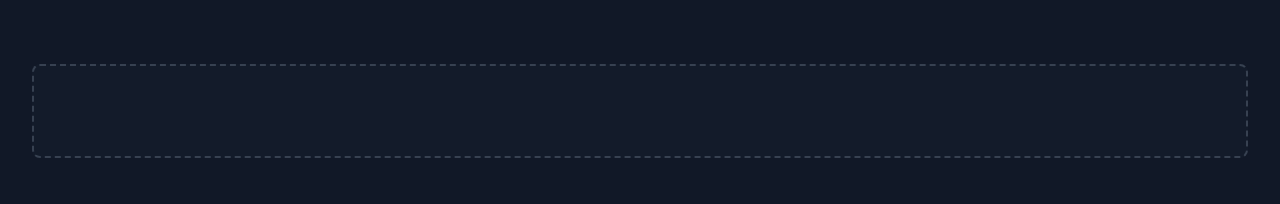
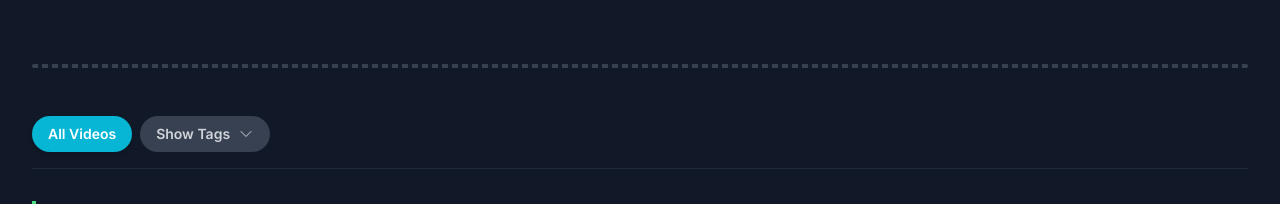
Before and after one commit to Benzee10/shinyvideos, a React (Vite) app: page /video/1 in a window 1280 px wide. Shown: the part 417-621 px from the top of the page. Built offline with nearby package versions, Linux system fonts and the light colour scheme.

Commit message:
Update HomePage.tsx

```diff
--- a/pages/HomePage.tsx
+++ b/pages/HomePage.tsx
@@ -17,6 +17,7 @@ const categoryColors: Record<string, string> = {
   'Melissa Stratton': 'border-green-400',
   'Nikoleta': 'border-indigo-50',
 };
+
 
 const HomePage: React.FC<HomePageProps> = ({ searchQuery }) => {
   const [loading, setLoading] = useState(true);
@@ -97,7 +98,7 @@ const HomePage: React.FC<HomePageProps> = ({ searchQuery }) => {
         items.push(<VideoCard key={video.slug} video={video} views={getViews(video.slug)} />);
         // Insert an ad after the 4th video, then every 8 videos after that.
         if (index === 3 || (index > 3 && (index - 3) % 8 === 0)) {
-            items.push(<AdBanner key={`ad-${index}`} type="card" />);
+            items.push(<AdBanner key={`ad-${index}`} placement="home-card" />);
         }
     });
     return items;
@@ -134,7 +135,7 @@ const HomePage: React.FC<HomePageProps> = ({ searchQuery }) => {
       {/* Ad Banner */}
       {!isFiltered && !loading && (
         <div className="mb-12">
-          <AdBanner type="banner" />
+          <AdBanner placement="home-banner" />
         </div>
       )}
 
```
